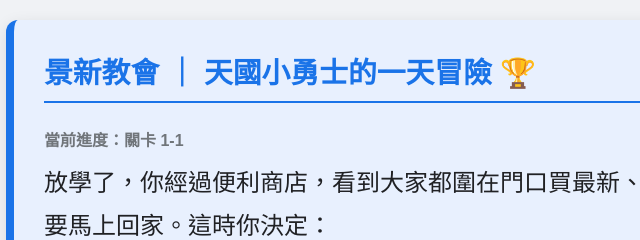
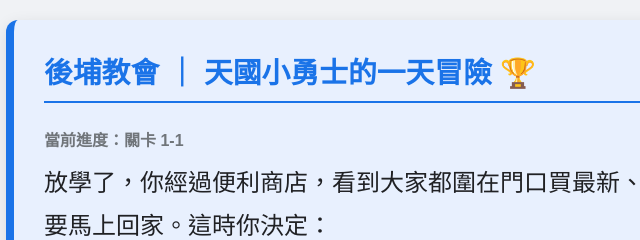
Before and after one commit to GuavaRose/hanahanasekai, a plain HTML site: page index.html in a window 1280 px wide. Shown: the top 240 px of the page, 14-654 px from the left. Drawn offline with Linux system fonts and the light colour scheme.

Commit message:
Update index.html

```diff
--- a/index.html
+++ b/index.html
@@ -31,7 +31,7 @@
 
     <div id="game-area" class="container">
         <button class="toggle-edit-btn" onclick="toggleEditor()">🛠️ 開啟後台編輯</button>
-        <h2>景新教會 ｜ 天國小勇士的一天冒險 🏆</h2>
+        <h2>後埔教會 ｜ 天國小勇士的一天冒險 🏆</h2>
         <div id="current-id" style="font-weight: bold; color: #70757a; margin-bottom: 10px; font-size: 1rem;">當前進度：關卡 1-1</div>
         <div id="story" class="story-text">冒險準備開始...</div>
         <div id="options"></div>
```
